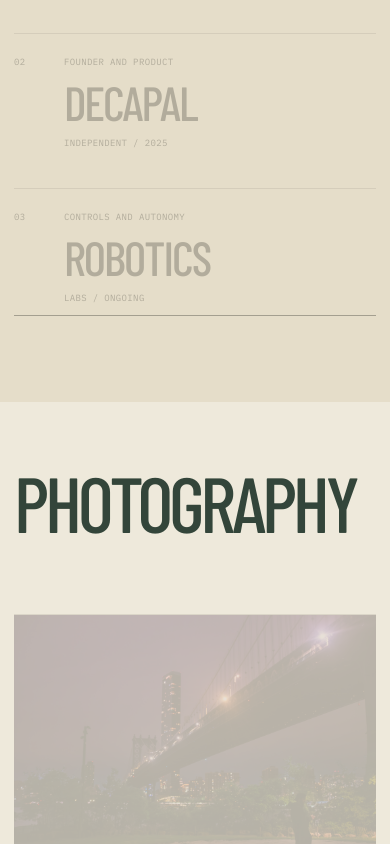
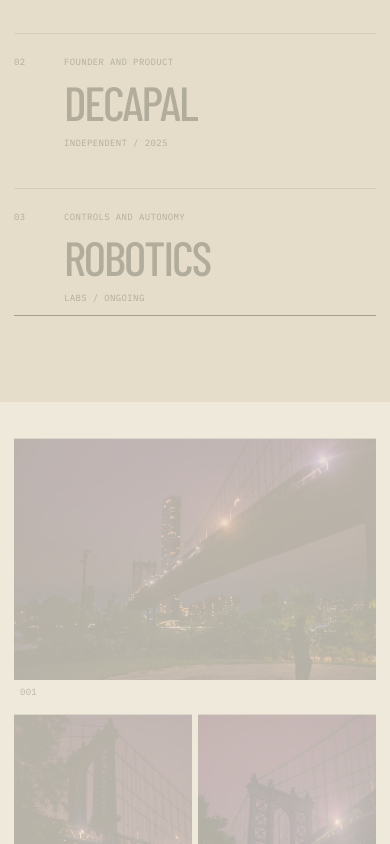
Before and after one commit to raghavrat/r4ghav, a Next.js app: page / in a window 390 px wide. Shown: the part 1156-2000 px from the top of the page. Built offline with nearby package versions, Linux system fonts and the light colour scheme.

Commit message:
Remove the remaining section labels

```diff
--- a/app/PortfolioExperience.tsx
+++ b/app/PortfolioExperience.tsx
@@ -117,7 +117,7 @@ export function PortfolioExperience() {
         <nav aria-label="Primary navigation">
           <a href="#work">Work</a>
           <a href="#photography">Photos</a>
-          <a href="#music">Rotation</a>
+          <a href="#music">Music</a>
         </nav>
       </header>
 
@@ -169,12 +169,8 @@ export function PortfolioExperience() {
         <section
           className="photography-section"
           id="photography"
-          aria-labelledby="photography-title"
+          aria-label="Photo collection"
         >
-          <div className="photo-masthead">
-            <h2 id="photography-title">Photography</h2>
-          </div>
-
           <div className="photo-archive">
             <figure className="archive-frame archive-frame--lead">
               <Image
@@ -268,11 +264,7 @@ export function PortfolioExperience() {
           </div>
         </section>
 
-        <section className="music-section" id="music" aria-labelledby="music-title">
-          <div className="music-masthead">
-            <h2 id="music-title">Rotation</h2>
-          </div>
-
+        <section className="music-section" id="music" aria-label="Music">
           <div className="music-layout">
             <figure className="music-photo">
               <Image
--- a/app/globals.css
+++ b/app/globals.css
@@ -196,9 +196,7 @@ a:focus-visible {
   background: var(--canvas);
 }
 
-.section-masthead,
-.photo-masthead,
-.music-masthead {
+.section-masthead {
   display: grid;
   grid-template-columns: repeat(12, minmax(0, 1fr));
   column-gap: 1.5vw;
@@ -281,24 +279,8 @@ a:focus-visible {
 }
 
 .photography-section {
-  padding-top: clamp(76px, 8vw, 120px);
+  padding-top: 2.2vw;
   background: var(--paper);
-}
-
-.photo-masthead {
-  padding: 0 2.2vw clamp(54px, 6vw, 86px);
-}
-
-.photo-masthead h2 {
-  grid-column: 1 / -1;
-  margin: -0.08em 0 0;
-  color: var(--forest);
-  font-family: var(--display);
-  font-size: clamp(74px, 10vw, 160px);
-  font-weight: 500;
-  letter-spacing: -0.055em;
-  line-height: 0.78;
-  text-transform: uppercase;
 }
 
 figcaption {
@@ -395,24 +377,9 @@ figcaption {
 }
 
 .music-section {
-  padding: clamp(76px, 8vw, 120px) 2.2vw 0;
+  padding: 2.2vw 2.2vw 0;
   border-top: 1px solid var(--line);
   background: var(--sand);
-}
-
-.music-masthead {
-  padding-bottom: clamp(54px, 6vw, 88px);
-}
-
-.music-masthead h2 {
-  grid-column: 1 / -1;
-  margin: -0.08em 0 0;
-  font-family: var(--display);
-  font-size: clamp(78px, 11vw, 176px);
-  font-weight: 500;
-  letter-spacing: -0.06em;
-  line-height: 0.76;
-  text-transform: uppercase;
 }
 
 .music-layout {
@@ -648,14 +615,11 @@ figcaption {
     padding-left: 14px;
   }
 
-  .section-masthead,
-  .photo-masthead,
-  .music-masthead {
+  .section-masthead {
     display: block;
   }
 
-  .section-masthead h2,
-  .photo-masthead h2 {
+  .section-masthead h2 {
     margin-top: -0.08em;
     font-size: clamp(68px, 20vw, 112px);
   }
@@ -693,11 +657,6 @@ figcaption {
 
   .work-note {
     grid-row: auto;
-  }
-
-  .photo-masthead {
-    padding-right: 14px;
-    padding-left: 14px;
   }
 
   .photo-archive {
@@ -740,11 +699,6 @@ figcaption {
   .archive-frame figcaption {
     min-height: 28px;
     padding: 6px;
-  }
-
-  .music-masthead h2 {
-    margin-top: -0.08em;
-    font-size: clamp(72px, 21vw, 118px);
   }
 
   .music-photo {
```
Also changed, not shown: 1 other file (tests, documents, lock files or other folders).
